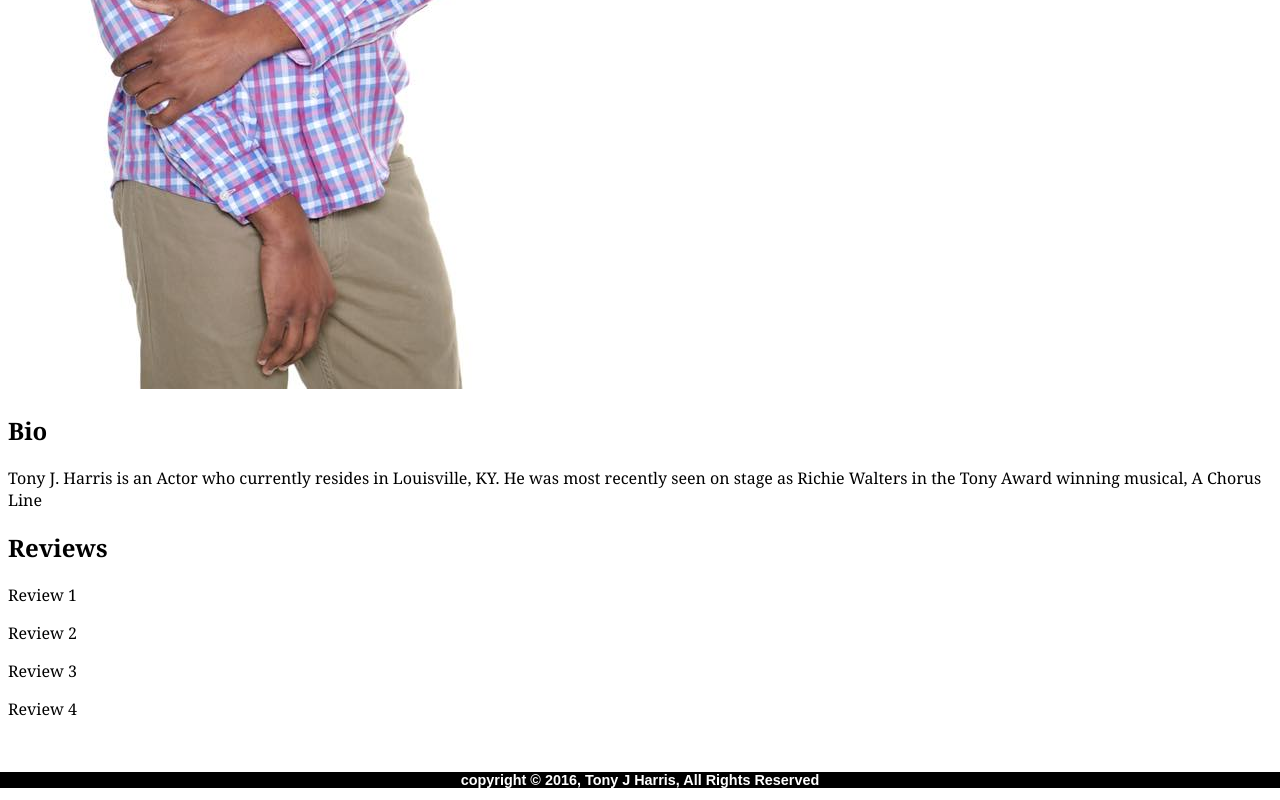
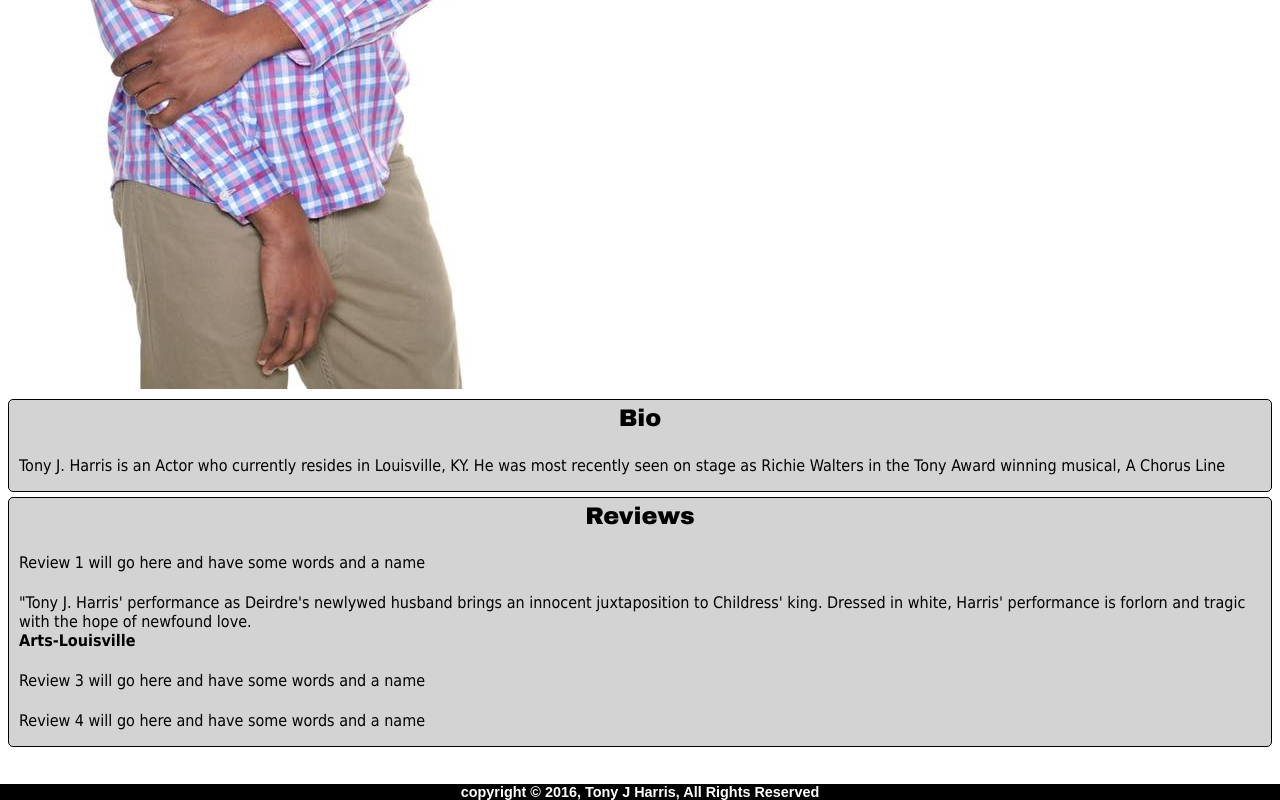
Before and after one commit to cmoskowitz84/cmoskowitz84.github.io, a plain HTML site: page index.html in a window 1280 px wide. Shown: the part 659-1459 px from the top of the page. Drawn offline with Linux system fonts and the light colour scheme.

Commit message:
adjusted styles for bio and reviews

```diff
--- a/css/stylesheet.css
+++ b/css/stylesheet.css
@@ -281,6 +281,8 @@ footer {
 	text-align: center;
 }
 
+/* padding for gallery rows containing pictures*/
+
 #row1,
 #row2,
 #row3,
@@ -366,6 +368,32 @@ footer {
   background-color: rgba(255, 255, 255, 0.8);
 }
 
+/* Styles for review and bio text areas */
+
+#about h2 {
+	font-family: "Arial Black", Gadget, sans-serif;
+	text-align: center;
+	-webkit-margin-before: .2em;
+}
+
+#about p {
+	padding-top: 5px;
+	font-family: Tahoma, Geneva, sans-serif;
+	padding-left: 10px;
+}
+
+#bio,
+#fullreviews {
+	background-color: lightgray;
+	margin-top: 5px;
+	border-radius: 5px 5px 5px 5px;
+	border: 1px solid;
+}
+
+#homereviewer {
+	font-weight: bold;
+}
+
 /* Styles for tablet viewport */
 @media only screen and (min-width: 600px) {
 
--- a/index.html
+++ b/index.html
@@ -59,10 +59,10 @@
 			</article>
 			<article id="fullreviews">
 			<h2>Reviews</h2>
-			<p>Review 1</p>
-			<p>Review 2</p>
-			<p>Review 3</p>
-			<p>Review 4</p>
+			<p>Review 1 will go here and have some words and a name</p>
+			<p>"Tony J. Harris' performance as Deirdre's newlywed husband brings an innocent juxtaposition to Childress' king. Dressed in white, Harris' performance is forlorn and tragic with the hope of newfound love.<br/><span id="homereviewer">Arts-Louisville</span></p>
+			<p>Review 3 will go here and have some words and a name</p>
+			<p>Review 4 will go here and have some words and a name</p>
 			</article>
 		</section>
 	</main>
```
